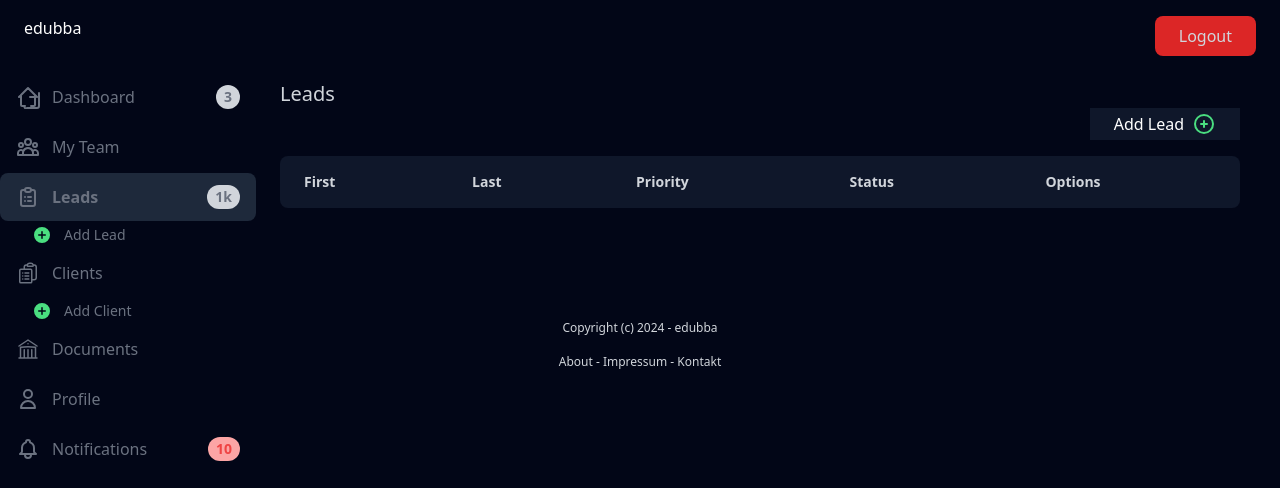
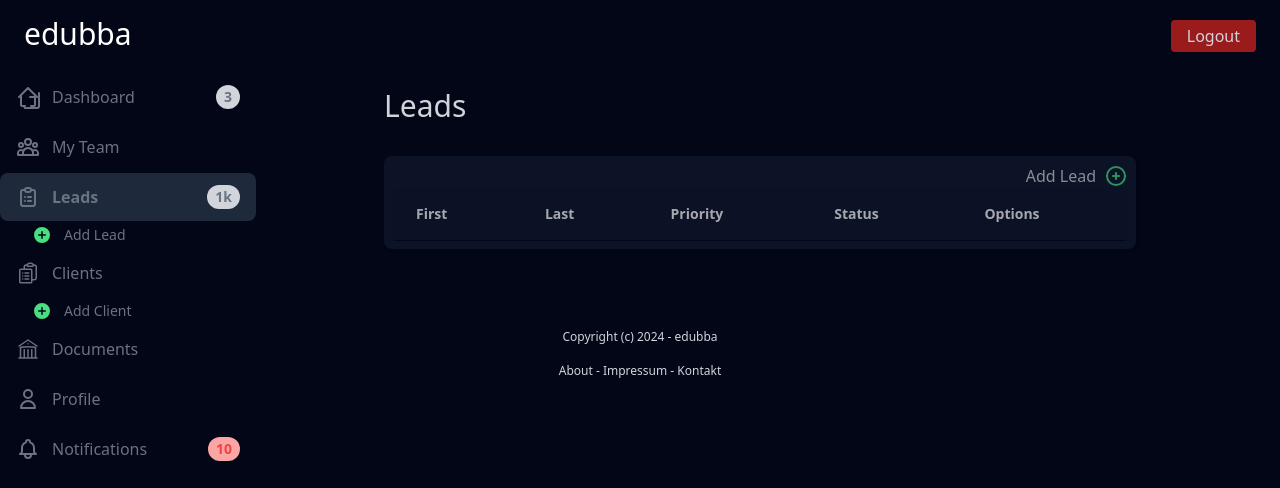
Before and after one commit to thorbjoernheise/edubba, a Django app: page /dashboard/leads/ in a window 1280 px wide. Shown: the top 488 px of the page. Run offline with Django 5.2, Linux system fonts and the light colour scheme; the visitor is signed in with stand-in values (Sample User, id 1); data that the repository does not hold is empty; some libraries are stand-ins or nearby versions.

Commit message:
Adjust UI for leads

```diff
--- a/edubba/client/templates/client/clients_list.html
+++ b/edubba/client/templates/client/clients_list.html
@@ -6,10 +6,6 @@
 <style>
     .button-container {
         display: flex;
-    }
-    .table-border{
-        border-spacing: 0;
-        border-collapse: separate;
     }
     table {
         border-radius: 8px;
--- a/edubba/core/templates/core/base.html
+++ b/edubba/core/templates/core/base.html
@@ -49,6 +49,20 @@
         transform: translateX(-50%);
         z-index: 9999;
     }
+    .headline {
+        margin-top: 2rem;
+        margin-left: 8rem;
+        margin-bottom: 2rem;
+    }
+    .content-box {
+        border-radius: 0.5rem;
+        margin-left: 8rem;
+        margin-right: 8rem;
+        padding: 0.5rem;
+        overflow: hidden;
+        opacity: 0.8;
+        box-shadow: 2px 2px 3px #030712;
+    }
     </style>
 
 </head>
@@ -69,16 +83,16 @@
 
     <!-- Top-Menu -->
     <nav class="fixed top-0 left-0 right-0 z-50 py-4 px-6 flex justify-between bg-slate-950">
-        <a href="/" class="text-white hover:text-slate-800">edubba</a>
-        <div>
+        <a href="/" class="text-white text-3xl hover:text-slate-800">edubba</a>
+        <div class="py-1">
             {% if user.is_authenticated %}
                 <form action="{% url 'logout' %}" method="post" style="display: inline;">
                     {% csrf_token %}
-                    <button type="submit" class="rounded-lg py-2 px-6 bg-red-600 hover:bg-red-800">Logout</button>
+                    <button type="submit" class="rounded py-1 px-4 bg-red-800 hover:bg-red-600">Logout</button>
                 </form>
             {% else %}
-                <a href="{% url 'login' %}" class="rounded-lg py-2 px-6 bg-slate-900 hover:bg-slate-800">Login</a>
-                <a href="{% url 'signup' %}" class="rounded-lg py-2 px-6 bg-slate-900 hover:bg-slate-800">Sign up</a>
+                <a href="{% url 'login' %}" class="rounded py-1 px-5 bg-slate-900 hover:bg-slate-800">Login</a>
+                <a href="{% url 'signup' %}" class="rounded py-1 px-5 bg-slate-900 hover:bg-slate-800">Sign up</a>
             {% endif %}
         </div>
     </nav>
--- a/edubba/lead/templates/lead/leads_list.html
+++ b/edubba/lead/templates/lead/leads_list.html
@@ -7,24 +7,32 @@
     .button-container {
         display: flex;
     }
-    .table-border{
+    .table-border {
         border-spacing: 0;
         border-collapse: separate;
+        border: #020617;
+    }
+    .table-border td{
+        border-top: 1px solid #020617;
+    }
+    .table-border th {
+        border-bottom: 1px solid #020617;
     }
     table {
-        border-radius: 8px;
+        border-radius: 4px;
         overflow: hidden; /* Ensure rounded corners are visible */
+        opacity: 0.8;
     }
 </style>
+<div class="headline">
+    <h1 class="text-3xl">Leads</h1>
+</div>
 
-
-<div class="py-6 px-6">
-    <h1 class="text-xl">Leads</h1>
+<div class="content-box bg-slate-900">
 
     <!-- Add Leads Button -->
-
-    <div class="flex justify-end mb-2">
-        <a href="{% url 'add_lead' %}" class="inline-flex items-center py-1 px-6 bg-slate-900 hover:bg-slate-800 text-white">
+    <div class="flex justify-end ">
+        <a href="{% url 'add_lead' %}" class="opacity-80 rounded inline-flex items-center bg-slate-900 hover:bg-slate-800 mb- mt-">
             <span>Add Lead</span>
             <span class="ml-2 flex items-center justify-center text-lg text-green-400">
                 <svg fill="none" stroke-linecap="round" stroke-linejoin="round" stroke-width="2" viewBox="0 0 24 24" stroke="currentColor" class="h-6 w-6">
@@ -35,41 +43,28 @@
     </div>
 
     <!-- List of Leads -->
-
-    <div class="flex flex-col">
-        <div class="overflow-x-auto sm:-mx-6 lg:-mx-8">
-            <div class="inline-block min-w-full py-2 sm:px-6 lg:px-8">
     <div class="overflow-hidden">
-                    <table class="min-w-full text-left text-sm font-light">
-                        <thead class="font-medium ">
+        <table class="min-w-full text-left text-sm font-light table-border">
+            <thead class="text-white">
                 <tr>
-                                <th scope="col" class="px-6 py-4 bg-slate-900">First</th>
+                    <th scope="col" class="px-6 py-4 bg-slate-900 font-bold text-white">First</th>
                     <th scope="col" class="px-6 py-4 bg-slate-900">Last</th>
                     <th scope="col" class="px-6 py-4 bg-slate-900">Priority</th>
                     <th scope="col" class="px-6 py-4 bg-slate-900">Status</th>
                     <th scope="col" class="px-6 py-4 bg-slate-900">Options</th>
-
                 </tr>
             </thead>
             <tbody>
                 {% for lead in leads %}
                 <tr class="table-border">
-
-                                <!-- Firstname-->
                     <td class="whitespace-nowrap {% cycle 'bg-slate-800' 'bg-slate-900' %} px-6 py-4">
                         <a href="{% url 'leads_detail' lead.id %}">{{ lead.firstname }}</a>
                     </td>
-                                <!-- Lastname -->
                     <td class="whitespace-nowrap {% cycle 'bg-slate-800' 'bg-slate-900' %} px-6 py-4">{{ lead.lastname }}</td>
-                                <!-- Priority-->
                     <td class="whitespace-nowrap {% cycle 'bg-slate-800' 'bg-slate-900' %} px-6 py-4">{{ lead.get_priority_display }}</td>
-                                <!-- Status-->
                     <td class="whitespace-nowrap {% cycle 'bg-slate-800' 'bg-slate-900' %} px-6 py-4">{{ lead.get_status_display }}</td>
-                                <!-- Options-->
                     <td class="whitespace-nowrap {% cycle 'bg-slate-800' 'bg-slate-900' %} px-6 py-4">
-
                         <div class="button-container">
-                                        <!-- View Button -->
                             <a href="{% url 'leads_detail' lead.id %}" class="text-neutral-400 hover:text-neutral-800">
                                 <svg xmlns="http://www.w3.org/2000/svg" fill="none" viewBox="0 0 24 24" stroke-width="1.5" stroke="currentColor" class="w-6 h-6">
                                     <path stroke-linecap="round" stroke-linejoin="round" d="M19.5 14.25v-2.625a3.375 3.375 0 0 0-3.375-3.375h-1.5A1.125 1.125 0 0 1 13.5 7.125v-1.5a3.375 3.375 0 0 0-3.375-3.375H8.25m5.231 13.481L15 17.25m-4.5-15H5.625c-.621 0-1.125.504-1.125 1.125v16.5c0 .621.504 1.125 1.125 1.125h12.75c.621 0 1.125-.504 1.125-1.125V11.25a9 9 0 0 0-9-9Zm3.75 11.625a2.625 2.625 0 1 1-5.25 0 2.625 2.625 0 0 1 5.25 0Z" />
@@ -80,16 +75,13 @@
                                 <svg xmlns="http://www.w3.org/2000/svg" fill="none" viewBox="0 0 24 24" stroke-width="1.5" stroke="currentColor" class="w-6 h-6">
                                     <path stroke-linecap="round" stroke-linejoin="round" d="M18 7.5v3m0 0v3m0-3h3m-3 0h-3m-2.25-4.125a3.375 3.375 0 1 1-6.75 0 3.375 3.375 0 0 1 6.75 0ZM3 19.235v-.11a6.375 6.375 0 0 1 12.75 0v.109A12.318 12.318 0 0 1 9.374 21c-2.331 0-4.512-.645-6.374-1.766Z" />
                                 </svg>
-
                             </a>
-
                             <!-- Edit Button -->
                             <a href="{% url 'leads_edit' lead.id %}" class="text-neutral-400 hover:text-neutral-800">
                                 <svg xmlns="http://www.w3.org/2000/svg" fill="none" viewBox="0 0 24 24" stroke-width="1.5" stroke="currentColor" class="w-6 h-6">
                                     <path stroke-linecap="round" stroke-linejoin="round" d="m16.862 4.487 1.687-1.688a1.875 1.875 0 1 1 2.652 2.652L10.582 16.07a4.5 4.5 0 0 1-1.897 1.13L6 18l.8-2.685a4.5 4.5 0 0 1 1.13-1.897l8.932-8.931Zm0 0L19.5 7.125M18 14v4.75A2.25 2.25 0 0 1 15.75 21H5.25A2.25 2.25 0 0 1 3 18.75V8.25A2.25 2.25 0 0 1 5.25 6H10" />
                                 </svg>
                             </a>
-
                             <!-- Trash Button-->
                             <a href="{% url 'leads_delete' lead.id %}" class="text-red-600 hover:text-red-900">
                                 <svg xmlns="http://www.w3.org/2000/svg" fill="none" viewBox="0 0 24 24" stroke-width="1.5" stroke="currentColor" class="w-6 h-6">
@@ -98,14 +90,10 @@
                             </a>
                         </div>
                     </td>
-
                 </tr>
                 {% endfor %}
             </tbody>
         </table>
     </div>
 </div>
-        </div>
-    </div>
-</div>
 {% endblock %}
```
Also changed, not shown: edubba/core/templates/core/index.html (+18 -4 lines). Lines whose indentation alone changed are shown as unchanged.
